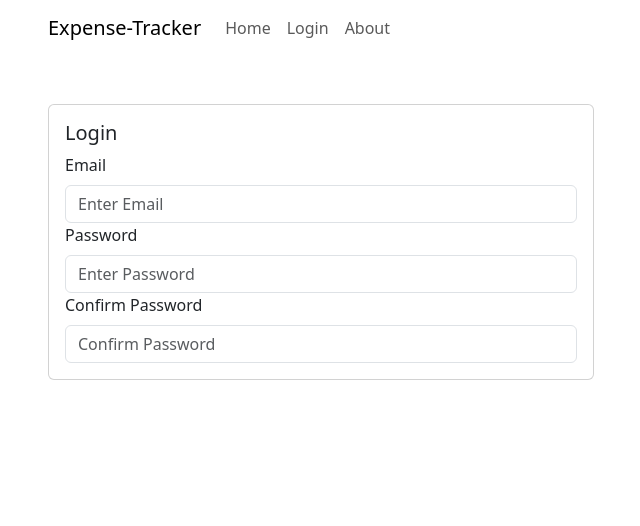
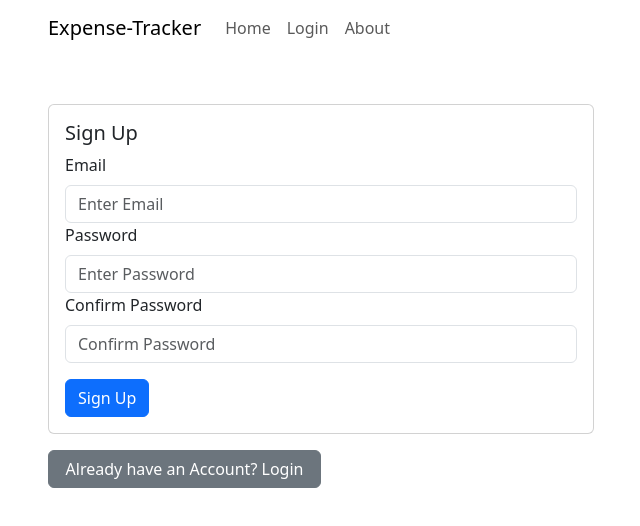
Before and after one commit to Tiwari0808/react-expense-tracker-firebase, a React (Vite) app: page / in a window 1280 px wide. Shown: the top 526 px of the page, without its empty margins (34-674 px from the left). Built offline with nearby package versions, Linux system fonts and the light colour scheme.

Commit message:
created SignUp screen and wrote logic gor users to signup using Firebase api

```diff
--- a/src/App.jsx
+++ b/src/App.jsx
@@ -1,4 +1,4 @@
-import React from 'react'
+import React, { useState } from 'react'
 import SignUp from './components/SignUp'
 import MainNavbar from './components/MainNavbar'
 
--- a/src/components/SignUp.jsx
+++ b/src/components/SignUp.jsx
@@ -1,34 +1,96 @@
-import React from 'react'
-import { Card, Col, Container, Form, Row } from 'react-bootstrap'
+import React, { useRef, useState } from "react";
+import { Button, Card, Col, Container, Form, Row } from "react-bootstrap";
 
 const SignUp = () => {
+  const [isLogin, setIsLogin] = useState(false);
+  const isLoginHandler = () => {
+    setIsLogin(!isLogin);
+  };
+  const emailInputRef = useRef();
+  const passwordInputRef = useRef();
+  const confirmPasswordRef = useRef();
+
+  const submitHandler = async (e) => {
+    e.preventDefault();
+    if (!isLogin) {
+      if (passwordInputRef.current.value !== confirmPasswordRef.current.value) {
+        alert("password did not match");
+        return;
+      }
+    }
+    if (isLogin) {
+    } else {
+      try {
+        const res = await fetch(
+          "https://identitytoolkit.googleapis.com/v1/accounts:signUp?key=AIzaSyCakUs_qV484dbihixd259CT1ao8wOIIh4",
+          {
+            method: "POST",
+            body: JSON.stringify({
+              email: emailInputRef.current.value,
+              password: passwordInputRef.current.value,
+              returnSecureToken: true,
+            }),
+          }
+        );
+        const data = await res.json();
+        console.log('login successful',data);
+      } catch (error) {console.log(error);
+      }
+    }
+  };
+
   return (
-    <Container className='mt-5'>
+    <Container className="mt-5">
       <Row>
         <Col lg={6}>
           <Card>
             <Card.Body>
-                    <Card.Title>Login</Card.Title>
-                    <Form>
-                        <Form.Group controlId='emailInput'>
+              <Card.Title>{isLogin ? "Login" : "Sign Up"}</Card.Title>
+              <Form onSubmit={submitHandler}>
+                <Form.Group controlId="emailInput">
                   <Form.Label>Email</Form.Label>
-                            <Form.Control type='email' placeholder='Enter Email'></Form.Control>
+                  <Form.Control
+                    type="email"
+                    placeholder="Enter Email"
+                    ref={emailInputRef}
+                    required></Form.Control>
                 </Form.Group>
-                        <Form.Group controlId='passwordInput'>
+                <Form.Group controlId="passwordInput">
                   <Form.Label>Password</Form.Label>
-                            <Form.Control type='password' placeholder='Enter Password'></Form.Control>
+                  <Form.Control
+                    type="password"
+                    placeholder="Enter Password"
+                    ref={passwordInputRef}
+                    required></Form.Control>
                 </Form.Group>
-                         <Form.Group controlId='confirmPassword'>
+                {!isLogin && (
+                  <Form.Group controlId="confirmPassword">
                     <Form.Label>Confirm Password</Form.Label>
-                            <Form.Control type='password' placeholder='Confirm Password'></Form.Control>
+                    <Form.Control
+                      type="password"
+                      placeholder="Confirm Password"
+                      ref={confirmPasswordRef}
+                      required></Form.Control>
                   </Form.Group>
+                )}
+                <Button className="mt-3" type="submit">
+                  {isLogin ? "Login" : "Sign Up"}
+                </Button>
               </Form>
             </Card.Body>
           </Card>
+          <Button
+            variant="secondary"
+            className="w-50 mt-3"
+            onClick={isLoginHandler}>
+            {isLogin
+              ? "Do not have an account? Sign Up"
+              : "Already have an Account? Login"}
+          </Button>
         </Col>
       </Row>
     </Container>
-  )
-}
+  );
+};
 
-export default SignUp
+export default SignUp;
```
Also changed, not shown: src/Contexts/Auth-Context.jsx (added). Lines whose indentation alone changed are shown as unchanged.
